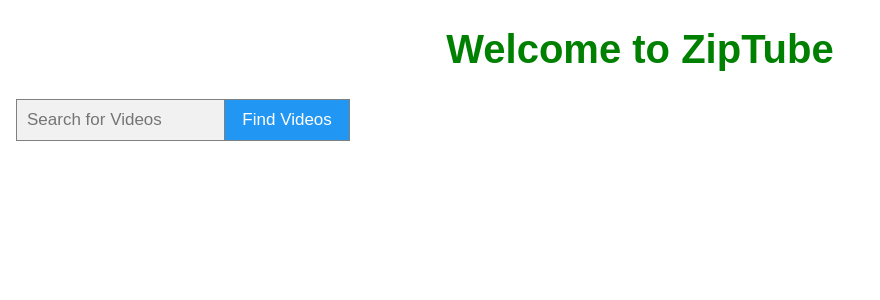
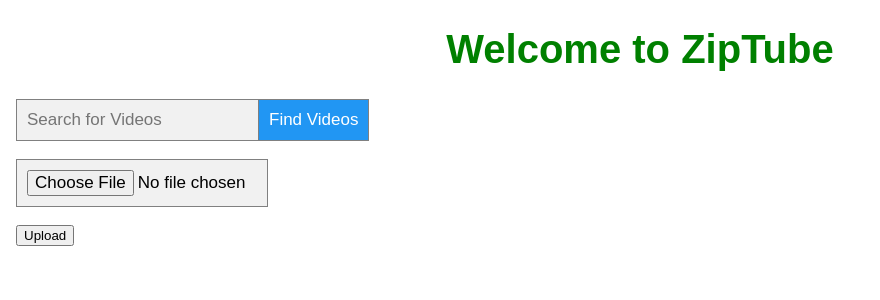
Before and after one commit to JimCoates/ZiptubeClient, an Angular app: page / in a window 1280 px wide. Shown: the top 300 px of the page, without its empty margins (0-880 px from the left). Built offline with nearby package versions, Linux system fonts and the light colour scheme.

Commit message:
Upload video changes

```diff
--- a/package.json
+++ b/package.json
@@ -21,6 +21,7 @@
     "@angular/router": "~7.2.0",
     "core-js": "^2.5.4",
     "cors": "^2.8.5",
+    "ng2-file-upload": "^1.3.0",
     "rxjs": "~6.3.3",
     "tslib": "^1.9.0",
     "zone.js": "~0.8.26"
--- a/src/app/app.component.html
+++ b/src/app/app.component.html
@@ -10,6 +10,9 @@
 <h1>{{title}}</h1>
 
 <app-videos> </app-videos>
+<div class="clearfix"></div>
+<app-video-upload> </app-video-upload>
+
 <!--<form class="example" action="/action_page.php" style="margin:auto;max-width:300px">-->
   <!--<input type="text" placeholder="Enter video for Search.." name="search2">-->
   <!--<button type="submit"><i class="fa fa-search"></i></button>-->
--- a/src/app/app.component.scss
+++ b/src/app/app.component.scss
@@ -35,3 +35,7 @@ form.example button {
   border-left: none;
   cursor: pointer;
 }
+
+.clearfix {
+  clear: both;
+}
--- a/src/app/shared/video.service.ts
+++ b/src/app/shared/video.service.ts
@@ -1,6 +1,6 @@
 import { Injectable} from '@angular/core';
 import { environment } from '../../environments/environment';
-import { Http, Headers} from '@angular/http';
+import {Http, Headers, RequestOptions} from '@angular/http';
 import { Observable } from 'rxjs';
 
 
@@ -32,5 +32,36 @@ export class VideoService {
   this.selectedFile = event.target.files[0] as File;
   }
 
+  public uploadVideo(video: string): Observable<Video> {
+    const formData = new FormData();
+    formData.append('video', video);
+    return this.httpVar.post(this.URL, formData);
+  }
+  //
+  // submitVidoe(video: Video) {
+  //   const body = JSON.stringify(video);
+  //   const headers = new Headers({'Content-Type': 'apllication/json'});
+  //   const options = new RequestOptions({headers});
+  //
+  //   console.log(body.toString());
+  //
+  //   return this.httpVar
+  //     .post((this.URL, body, options))
+  // }
+  //
+  /*
+  // register(user: User) {
+  //   let body = JSON.stringify(user);
+  //   let headers = new Headers({ "Content-Type": "application/json" });
+  //   let options = new RequestOptions({ headers: headers });
+  //
+  //   console.log(body.toString());
+  //
+  //   return this.http
+  //     .post(this.userUrl, body, options)
+  //     .map(this.extractData)
+  //     .catch(this.handleError);
+  // }
+   */
 
-}
+  }
--- a/src/app/video-upload/video-upload.component.html
+++ b/src/app/video-upload/video-upload.component.html
@@ -1,4 +1,47 @@
-<input type = "file"
+<!--<div class="video-upload-container">-->
+<!--<label class = "video-upload-label btn btn-bwm">-->
+<!--&lt;!&ndash;<span>Select Video</span>&ndash;&gt;-->
+<!--</label>-->
+<!--<input #videoInput-->
+       <!--type = "file"-->
+       <!--value = "Select video"-->
 
-      accept="video/*"
-       (change)="processFile()">
+       <!--accept="video/*"-->
+       <!--(change)="processFile(videoInput)">-->
+
+
+
+<!--<div  class="video-preview-container">-->
+  <!--<div class="video-preview"-->
+    <!--[ngStyle]="{'background-video': 'url('+ selectedVideo.src+')'}">-->
+  <!--</div>-->
+
+<!--</div>-->
+<!--</div>-->
+
+<!--<input class="upload" [(ngModel)]="uploadQuery" name="upload" placeholder="Upload Videos" value="" ngDefaultControl>-->
+
+<!--<button (click)="uploadVideo()"></button>-->
+<form name="myForm" (ngSubmit)="register()" method="post" ng-controller="builtinValidationCtrl as $ctrl"
+      ng-submit="$ctrl.submit()">
+
+<input
+type = "file"
+value = "Select video"
+
+accept="video/*"
+(change)="uploadVideo()"
+name = "upload Video">
+<br>
+<br>
+<div *ngFor="let video of videos" class=video-container>
+
+  <video width="600" height="300"  controls>
+    <source src={{video.url}}  type={{video.format}}>
+  </video>
+
+</div>
+
+  <div>
+    <button type="submit"  class="btn btn-default" >Upload</button>
+  </div>
--- a/src/app/video-upload/video-upload.component.scss
+++ b/src/app/video-upload/video-upload.component.scss
@@ -0,0 +1,53 @@
+input{
+
+  padding: 10px;
+  font-size: 17px;
+  border: 1px solid grey;
+  width: 230px;
+  background: #f1f1f1;
+
+}
+
+
+.btn-bwm {
+  //background-color: #4CAF50; /* Green */
+
+  border: none;
+  color: white;
+  padding: 15px 32px;
+  text-align: center;
+  text-decoration: none;
+  display: inline-block;
+  font-size: 16px;
+}
+
+.video-upload-container {
+
+  cursor: pointer;
+  display: block;
+
+  label, input {
+    color: #444;
+    display: block;
+  }
+}
+
+.video-upload-label {
+  text-align: left;
+}
+
+app-video-upload {
+  display: inline-block;
+}
+
+.video-preview-container {
+  background-color: #f7f7f7;
+  position: relative;
+
+  video-preview {
+    background: center center no-repeat;
+    background-size: contain;
+    height: 116px;
+    width: 116px;
+  }
+}
--- a/src/app/video-upload/video-upload.component.ts
+++ b/src/app/video-upload/video-upload.component.ts
@@ -1,18 +1,64 @@
 import { Component, OnInit } from '@angular/core';
+import {VideoService} from '../shared/video.service';
+
+// class videoSnippet {
+//   constructor(public src: string, public file: File) {}
+// }
 
 @Component({
   selector: 'app-video-upload',
   templateUrl: './video-upload.component.html',
   styleUrls: ['./video-upload.component.scss']
 })
+// export class VideoUploadComponent  {
+//
+//   selectedVideo: videoSnippet;
+//   constructor(private videoService: VideoService) {
+//
+//   }
+//   processFile(videoInput: any) {
+//     debugger;
+//     const file: File = videoInput.files[0];
+//     const fileReader = new FileReader();
+//     fileReader.addEventListener('load', (event: any) => {
+//       debugger;
+//       this.selectedVideo = new videoSnippet(event.target.result, file);
+//     });
+//     this.videoService.uploadVideo(this.selectedVideo.file).subscribe(
+//       (res) => {
+//         debugger;
+//       },
+//       (err) => {
+//         debugger;
+//       });
+//   }
+//
+//     fileReader.readAsDataURL(file);
+//   }
+
+
 export class VideoUploadComponent implements OnInit {
 
-  processFile(videoInput: any) {
-    debugger;
+  videos: any[];
+  imagesFound = false;
+  uploadQuery = '';
+
+  handleSuccess(data) {
+    this.imagesFound = true;
+    this.videos = data.json();
+    console.table(this.videos);
   }
 
+  constructor(private videoService: VideoService) { }
+
+  uploadVideo() {
+    console.log(this.uploadQuery);
+    return this.videoService.uploadVideo(this.uploadQuery)
+      .subscribe(data => {
+      this.handleSuccess(data);
+    });
+    }
 
   ngOnInit() {
   }
-
-}
+  }
--- a/src/app/videos/videos.component.scss
+++ b/src/app/videos/videos.component.scss
@@ -1,6 +1,4 @@
 button{
-  float: left;
-  width: 10%;
   padding: 10px;
   background: #2196F3;
   color: white;
@@ -14,8 +12,6 @@ input{
   padding: 10px;
   font-size: 17px;
   border: 1px solid grey;
-  float: left;
-  width: 15%;
   background: #f1f1f1;
 
 }
@@ -27,8 +23,6 @@ input{
 
 }
  video{
-
-     width: 30%;
     background: aqua;
 
  }
```
Also changed, not shown: src/app/shared/video-upload.service.ts (added, +9 -0 lines), 1 other file (tests, documents, lock files or other folders).
